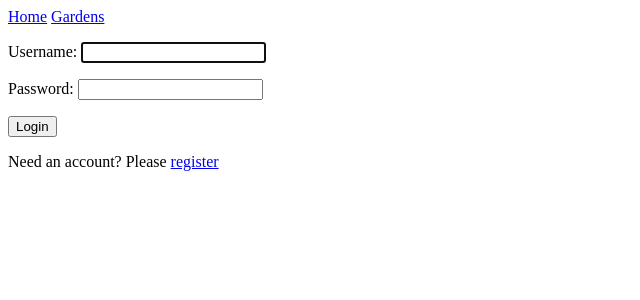
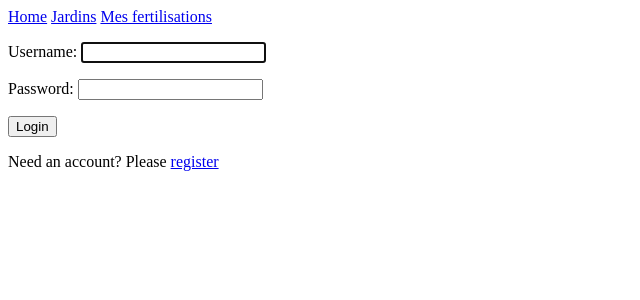
Before and after one commit to renlo08/my-little-garden, a Django app: page /login/ in a window 1280 px wide. Shown: the top 300 px of the page, without its empty margins (0-640 px from the left). Run offline with Django 4.2, Linux system fonts and the light colour scheme; some libraries are stand-ins or nearby versions.

Commit message:
Add dummy 2nd level menu

```diff
--- a/app/templates/base.html
+++ b/app/templates/base.html
@@ -11,8 +11,10 @@
 </head>
 <body>
     <nav>
-        <a href="{% url 'home' %}">Home</a>
-        <a href="{% url 'gardens:list' %}">Gardens</a>
+        <a class='nav-cat-1' href="{% url 'home' %}">Home</a>
+        <a class='nav-cat-1' href="{% url 'gardens:list' %}">Jardins</a>
+        <a class='nav-cat-2' href="#">Mes fertilisations</a>
+
     </nav>
         {% block content %}
         <h3>This will be replaced</h3>
```
